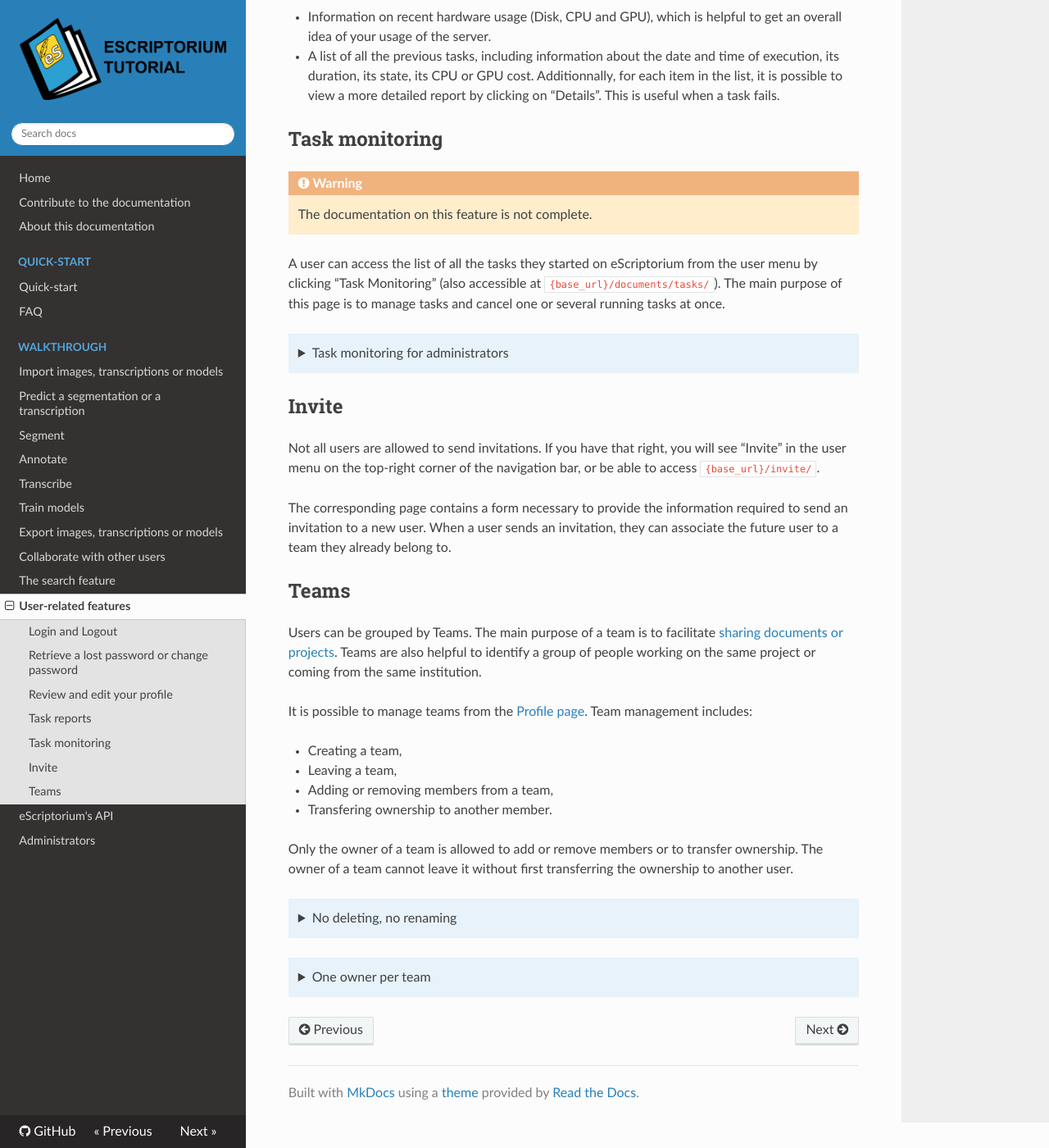
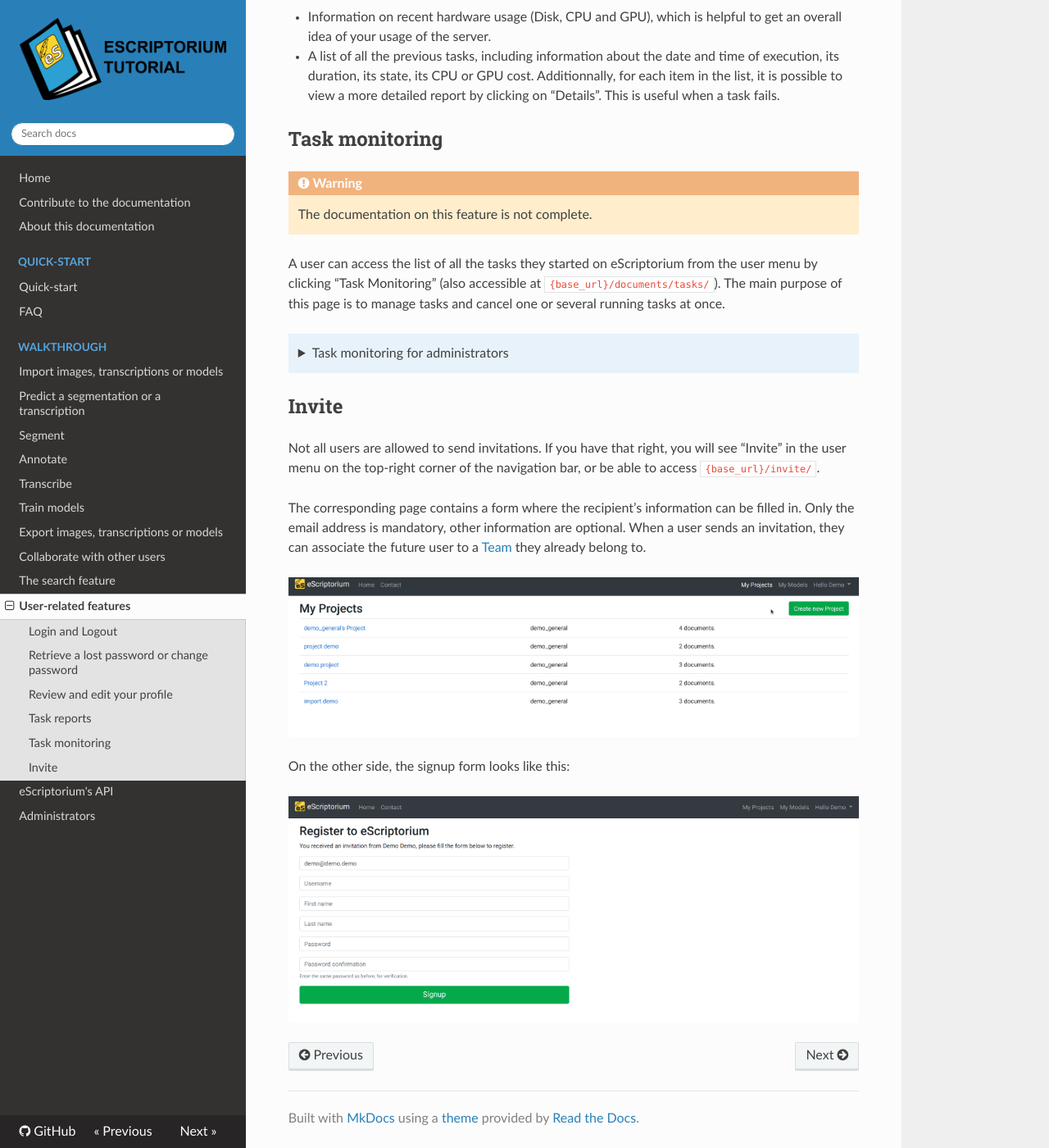
Before and after one commit to alix-tz/escriptorium-documentation, an MkDocs documentation site: the page built from docs/walkthrough_users.md, in a window 1280 px wide and 1400 px high, scrolled down 2402 px. Shown: the whole window at 82% size. Built offline with MkDocs 1.6.1, drawn with Linux system fonts in a browser that asks for light colours; nearby versions of some CDN libraries.

Commit message:
integrated reviews from Hugo (#40)
* review done

* new illustrations for invite section

* minor fix before merge

---------

Co-authored-by: Alix Chagué <alix.chague@inria.fr>

```diff
--- a/docs/walkthrough_users.md
+++ b/docs/walkthrough_users.md
@@ -48,7 +48,7 @@
 - `Information`: where the user can change their first and last names, as well as their email address.
 - `API Key`: where the user can create, renew or delete an API Authentification Token.
 - `Files`: where every archive generated during a former [export](walkthrough_export.md) can be accessed.
-- `Teams`: where the user can create, manage or leave a [team](#teams).
+- `Teams`: where the user can create, manage or leave a [team](walkthrough_collaborate.md). <!-- todo: add link to anchor -->
 - `Invitations`: where the user can see the status of previously sent [invitations](#invite) (provided that they have the right to send invitations).
 
 ![image: Illustration of the profile page](img/users/review_edit_profile.gif "Browsing the Profile page")
@@ -81,23 +81,10 @@
 
 Not all users are allowed to send invitations. If you have that right, you will see "Invite" in the user menu on the top-right corner of the navigation bar, or be able to access `{base_url}/invite/`.
 
-The corresponding page contains a form necessary to provide the information required to send an invitation to a new user. When a user sends an invitation, they can associate the future user to a team they already belong to.
+The corresponding page contains a form where the recipient's information can be filled in. Only the email address is mandatory, other information are optional. When a user sends an invitation, they can associate the future user to a [Team](walkthrough_collaborate.md) <!-- todo: add link to anchor-->they already belong to.
 
-## Teams
+![Image: Demonstration of inviting a new user to a eScriptorium instance.](img/users/invite.gif "Demonstration of inviting a new user to a eScriptorium instance.")
 
-Users can be grouped by Teams. The main purpose of a team is to facilitate [sharing documents or projects](walkthrough_collaborate.md). Teams are also helpful to identify a group of people working on the same project or coming from the same institution.
+On the other side, the signup form looks like this:
 
-It is possible to manage teams from the [Profile page](#review-and-edit-your-profile). Team management includes:
-
-- Creating a team,
-- Leaving a team,
-- Adding or removing members from a team,
-- Transfering ownership to another member.
-
-Only the owner of a team is allowed to add or remove members or to transfer ownership. The owner of a team cannot leave it without first transferring the ownership to another user.
-
-??? Note "No deleting, no renaming"
-    It is currently impossible to delete a team or to rename a team.
-
-??? Note "One owner per team"
-    There can only be one owner at a time.
+![Image: The recipient's form for signing-up to eScriptorium.](img/users/signup_form.png "The recipient's form for signing-up to eScriptorium.")
```
Also changed, not shown: docs/img/users/invite.gif (added), docs/img/users/signup_form.png (added).
